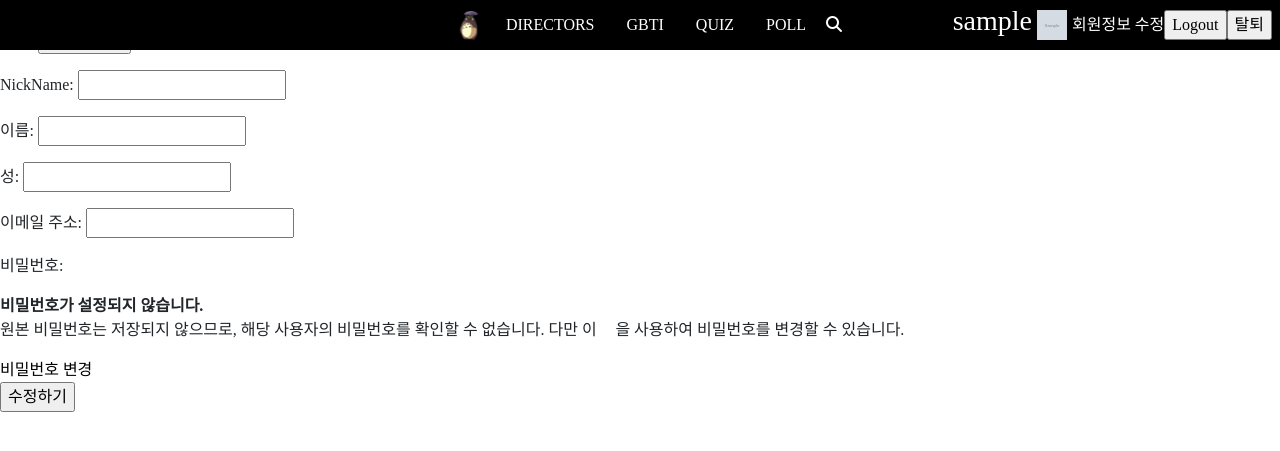
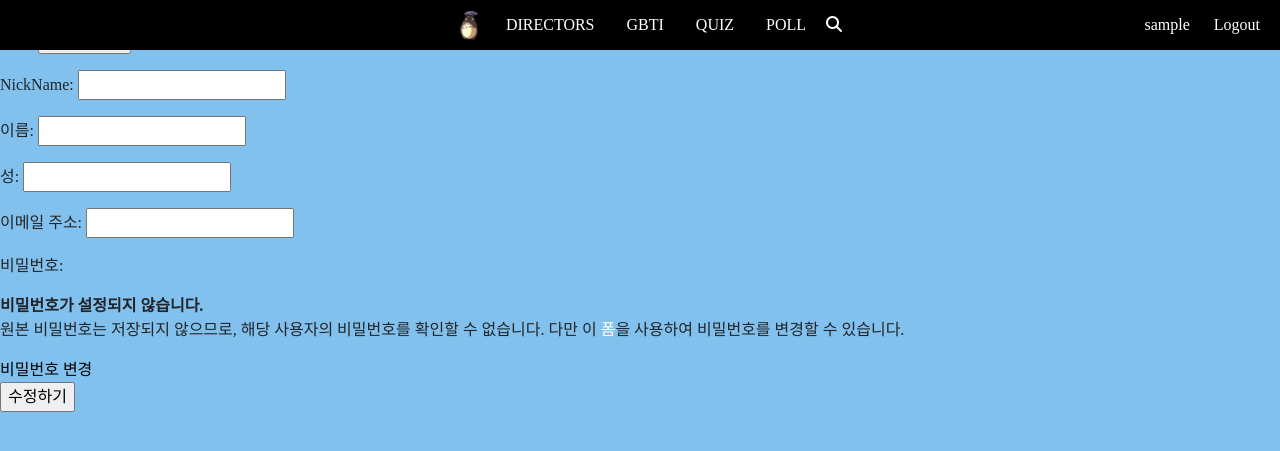
Before and after one commit to bohodays/forest-of-ghibli, a Django app: page /accounts/update/ in a window 1280 px wide. Shown: the top 451 px of the page. Run offline with Django 3.2, Linux system fonts and the light colour scheme; a user stored in the database is signed in; tables that the repository leaves empty hold one stand-in row (values such as "Sample post"); grey boxes marked "Sample" are stand-in pictures; some libraries are stand-ins or nearby versions; some web fonts are replaced.

Commit message:
update navbar

```diff
--- a/accounts/views.py
+++ b/accounts/views.py
@@ -33,7 +33,7 @@ def signup(request):
         # 프로필 사진을 따로 받아주기위해 인자 추가
         form = CustomUserCreationForm(request.POST)
         if form.is_valid():
-            user =form.save()
+            user = form.save()
             auth_login(request,user)
             return redirect('movies:main')
     else:
@@ -41,7 +41,7 @@ def signup(request):
     context = {
         'form' : form,
     }
-    return render(request,  'accounts/signup.html', context)
+    return render(request, 'accounts/signup.html', context)
 
 
 def delete(request):
--- a/static/movies/css/main.css
+++ b/static/movies/css/main.css
@@ -7,11 +7,27 @@ html, body {
   margin: 0;
 }
 
+body {
+  font-family: 'GmarketSansMedium';
+  background-color: rgb(130 193 237);
+}
 
 a {
   text-decoration: none;
   color: #ffffff;
 }
+
+.logout-form > input {
+  background-color: transparent;
+  color: #ffffff;
+  border: none;
+  padding: 0px 12px;
+}
+
+.logout-form > input:hover {
+  color: #0d6efd;
+}
+
 
 @font-face {
   font-family: 'GmarketSansMedium';
@@ -20,12 +36,7 @@ a {
   font-style: normal;
 }
 
-
-
-body {
-  font-family: 'GmarketSansMedium';
-}
-
+/* navbar */
 #navbar {
   position: fixed;
   z-index: 2;
@@ -77,7 +88,8 @@ body {
   padding-left: 4px;
 }
 
-/* 임시용 */
+
+/* main page */
 .main {
   padding-top: 120px;
 }
@@ -93,6 +105,7 @@ body {
   border-radius: 20px;
   padding: 24px 0px 24px 20px;
   box-shadow: 10px 10px 30px 0px rgb(158 158 158);
+  background-color: #ffffff;
 }
 
 .movie__poster {
@@ -118,6 +131,8 @@ body {
   font-size: 16px;
 }
 
+
+/* arrow-up button */
 .arrow-up {
   position: fixed;
   bottom: 50px;
@@ -125,7 +140,7 @@ body {
   font-size: 40px;
   width: 60px;
   height: 60px;
-  background-color: #1ba1ec;
+  background-color: #000000;
   /* background-color: black; */
   color: white;
   border: 0px;
--- a/templates/base.html
+++ b/templates/base.html
@@ -35,19 +35,20 @@
     </div>
     <div class="user__info col-4">
       {% if request.user.is_authenticated %}
-        <h3 style="color:white; margin-right:5px;"> {{ user }}</h3>
-        <img src="{{user.profileImg.url}}" alt="profile image" style="width: 30px; height: 30px;margin-right:5px;">
-        <a href="{% url 'accounts:update' %}">회원정보 수정</a>
+        <a class="info__item" href="#">{{ user }}</a>
+        {% comment %} <img src="{{user.profileImg.url}}" alt="profile image" style="width: 30px; height: 30px;margin-right:5px;"> {% endcomment %}
+        {% comment %} <a href="{% url 'accounts:update' %}">회원정보 수정</a> {% endcomment %}
 
-        <form action="{% url 'accounts:logout' %}" method="POST">
+        <form class="logout-form" action="{% url 'accounts:logout' %}" method="POST">
           {% csrf_token %}
           <input type="submit" value="Logout">
         </form>
 
-        <form action="{% url 'accounts:delete' %}" method="POST">
+        {% comment %} <form action="{% url 'accounts:delete' %}" method="POST">
           {% csrf_token %}
           <input type="submit" value="탈퇴">
-        </form>
+        </form> {% endcomment %}
+
       {% else %}
         <a class="info__item" href="{% url 'accounts:login' %}">Login</a>
         <a class="info__item" href="{% url 'accounts:signup' %}" method="POST">SignUp</a>
```
